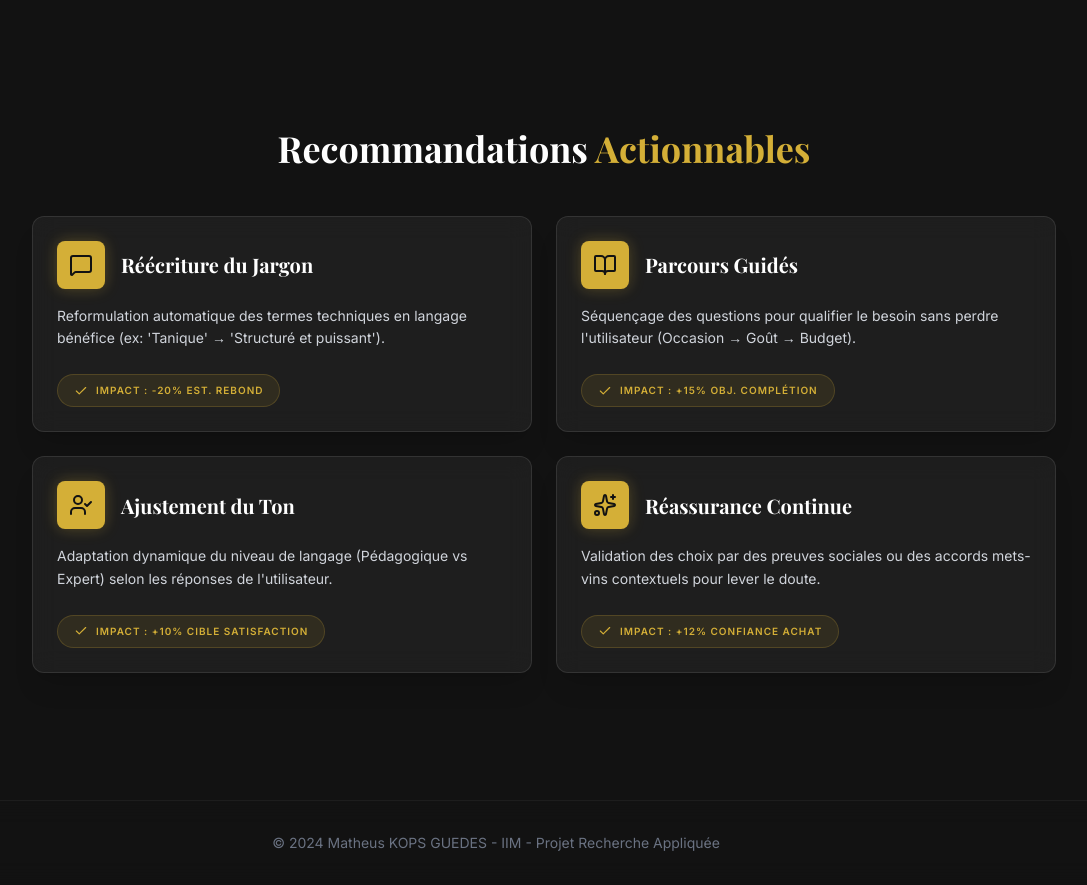
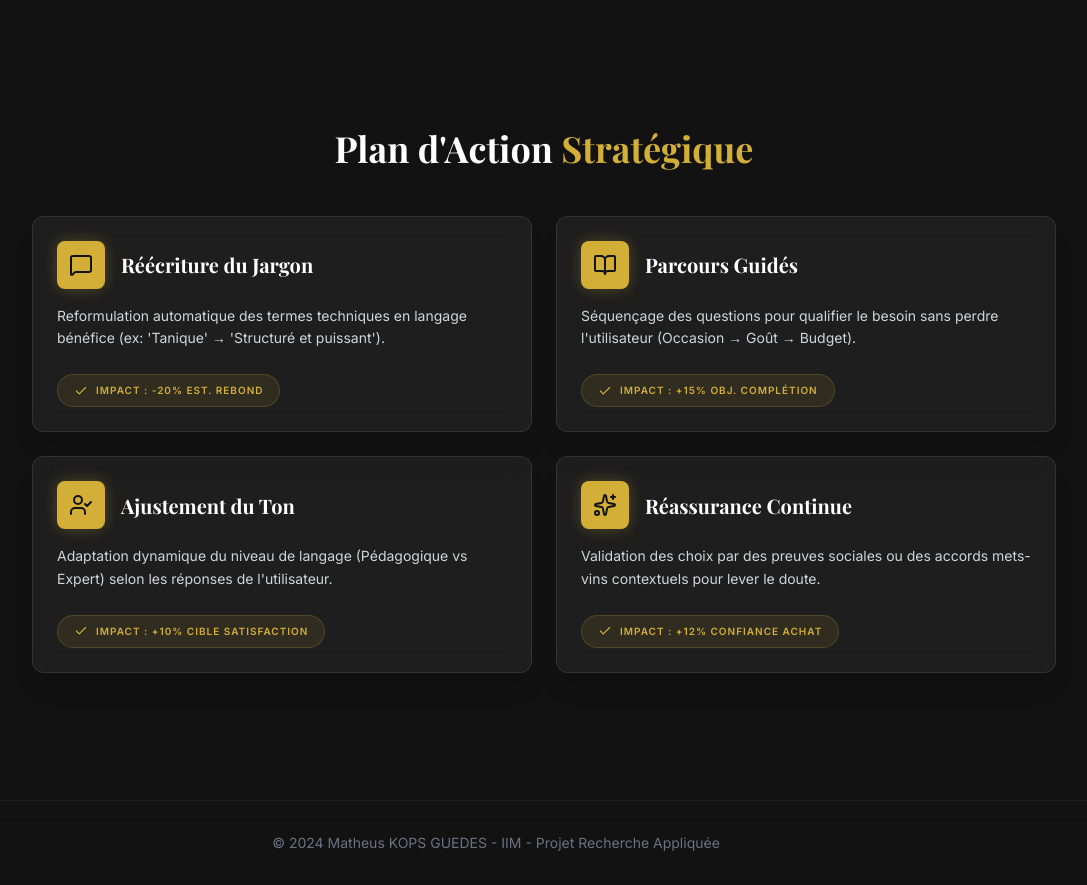
Before and after one commit to HELIK0PTER/methodologie-de-recherche, a React (Vite) app: page / in a window 1280 px wide. Shown: the part 4800-5685 px from the top of the page, without its empty margins (144-1231 px from the left). Built offline with nearby package versions, Linux system fonts and the light colour scheme; a web font is replaced by a local one.

Commit message:
PA et conclusion

```diff
--- a/src/components/Navbar.jsx
+++ b/src/components/Navbar.jsx
@@ -17,7 +17,7 @@ const Navbar = () => {
     { id: 'methodology', label: 'Métho' },
     { id: 'experimentation', label: 'Tests' },
     { id: 'dashboard', label: 'Résultats' },
-    { id: 'recommendations', label: 'Conseils' },
+    { id: 'recommendations', label: 'Actions' },
   ];
 
   useEffect(() => {
--- a/src/sections/Recommendations.jsx
+++ b/src/sections/Recommendations.jsx
@@ -70,7 +70,7 @@ const Recommendations = () => {
   return (
     <Section id="recommendations">
       <h2 className="text-4xl font-bold mb-12 text-center text-white">
-        Recommandations <span className="text-gold-prestige">Actionnables</span>
+        Plan d'Action <span className="text-gold-prestige">Stratégique</span>
       </h2>
 
       <motion.div
```
Also changed, not shown: 1 other file (tests, documents, lock files or other folders).
